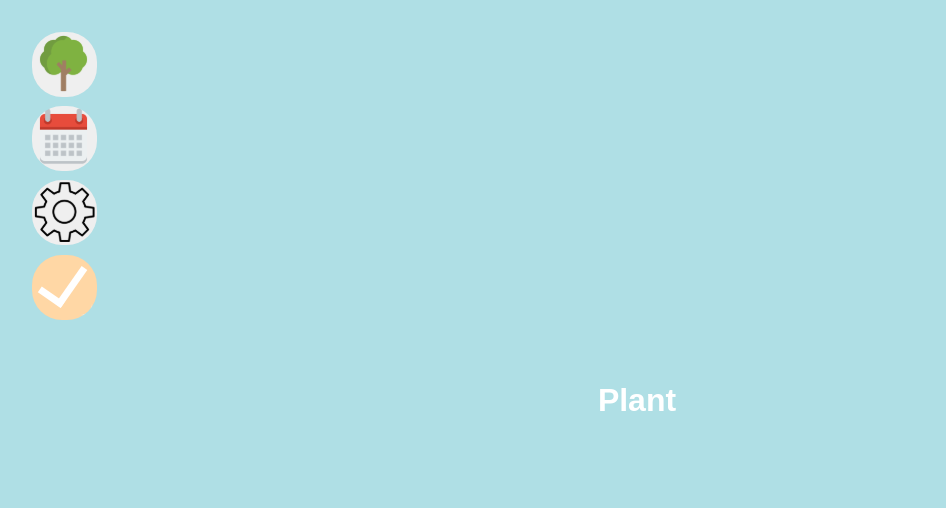
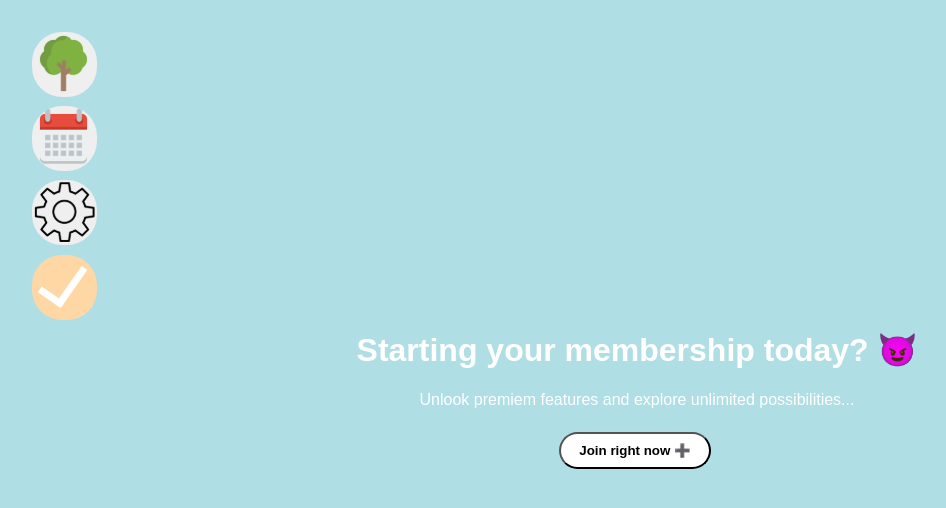
Before and after one commit to 1tracy/bolt, a React (Create React App) app: page /settings in a window 1280 px wide. Shown: the top 508 px of the page, without its empty margins (3-949 px from the left). Built offline with nearby package versions, Linux system fonts and the light colour scheme.

Commit message:
new settings

```diff
--- a/src/App.css
+++ b/src/App.css
@@ -316,3 +316,24 @@ body {
 ::-webkit-scrollbar {
   display: none;
 }
+
+.settingDiv {
+  text-align: center;
+  line-height: 50px;
+}
+
+.button1 {
+  padding: 0.7em 1.4em;
+  margin: 0 0.3em 0.3em 0;
+  border: end;
+  box-sizing: border-box;
+  font-weight: bold;
+  background: white;
+  text-align: center;
+  position: relative;
+  border-radius: 20px;
+}
+
+.button1:hover {
+  background: #1fd85d;
+}
--- a/src/Settings.js
+++ b/src/Settings.js
@@ -3,8 +3,10 @@ import './App.css';
 
 function Settings() {
     return (
-        <div>
-            <h1>Plant</h1>
+        <div class="settingDiv">
+            <h1>Starting your membership today?  😈 </h1>
+            <p>Unlook premiem features and explore unlimited possibilities...</p>
+            <button class="button button1">Join right now ➕</button>
         </div>
     )
 }
```
